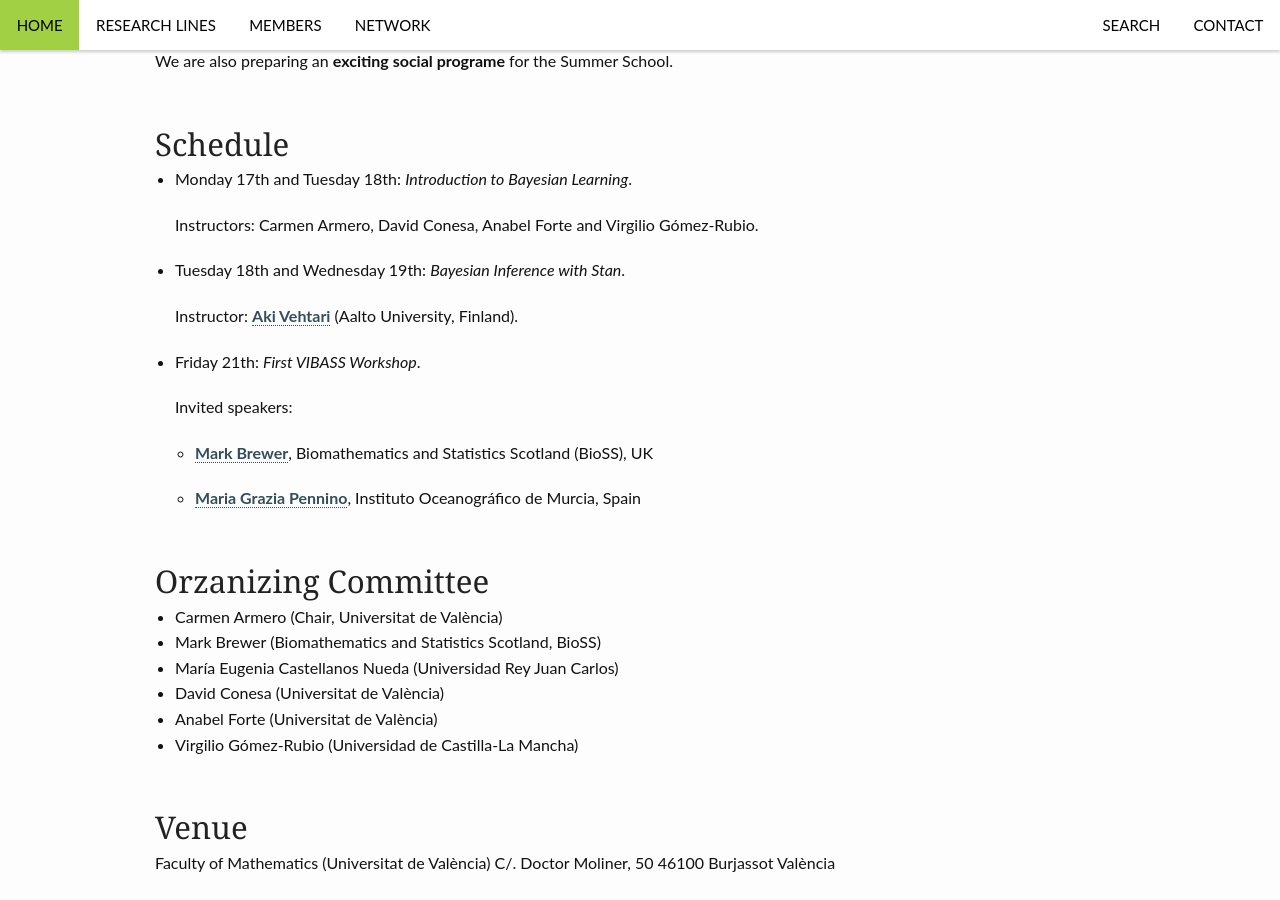
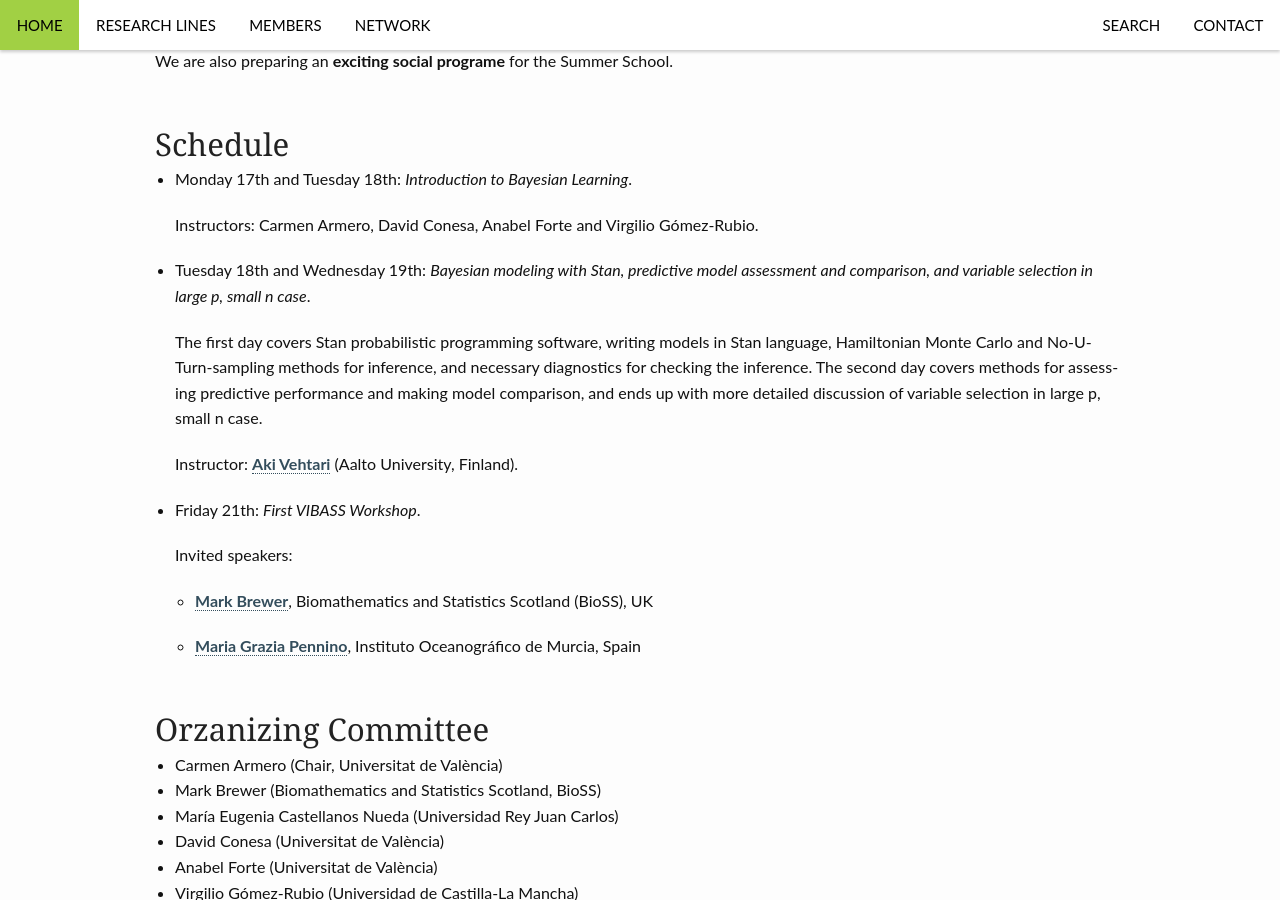
Before and after one commit to VABAR/VABAR.github.io, a Jekyll site: the page built from _posts/events/2017-02-17-vibass.md, in a window 1280 px wide and 900 px high, scrolled down 634 px. Built offline with Jekyll 4.4.1, drawn with Linux system fonts in a browser that asks for light colours.

Commit message:
VIBASS: title and abstract of AKI's course

```diff
--- a/_posts/events/2017-02-17-vibass.md
+++ b/_posts/events/2017-02-17-vibass.md
@@ -32,7 +32,14 @@ We are also preparing an __exciting social programe__ for the Summer School.
 
   Instructors: Carmen Armero, David Conesa, Anabel Forte and Virgilio Gómez-Rubio.
 
-- Tuesday 18th and Wednesday 19th: _Bayesian Inference with Stan_.
+- Tuesday 18th and Wednesday 19th: _Bayesian modeling with Stan, predictive model assessment and comparison, and variable selection in large p, small n case_.
+
+  The first day covers Stan probabilistic programming software, writing
+  models in Stan language, Hamiltonian Monte Carlo and No-U-Turn-sampling methods
+  for inference, and necessary diagnostics for checking the inference. The second
+  day covers methods for assessing predictive performance and making model
+  comparison, and ends up with more detailed discussion of variable selection in
+  large p, small n case.
 
   Instructor: [Aki Vehtari](https://users.aalto.fi/~ave/) (Aalto University, Finland).
 
```
